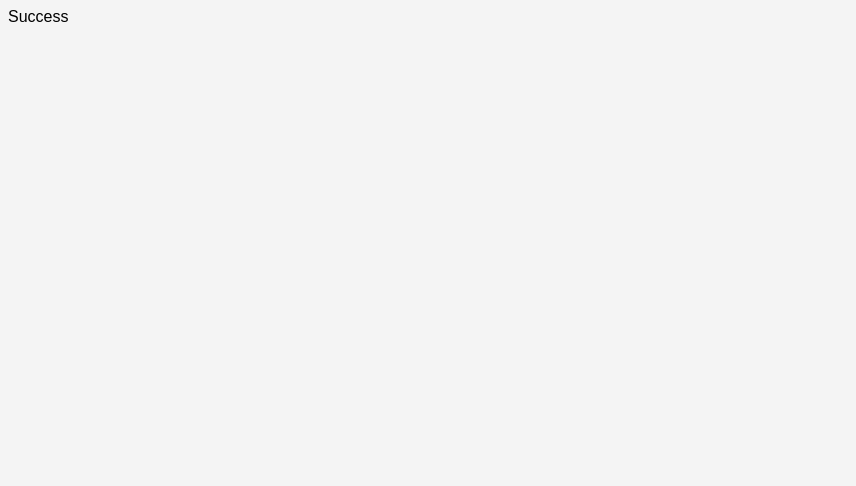
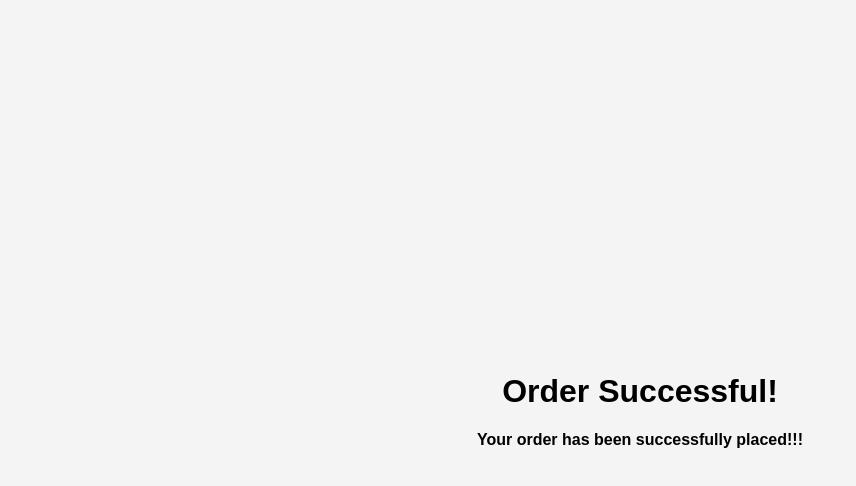
Before and after one commit to ARaihan66/HungryHub, a React (Vite) app: page /success in a window 1280 px wide. Shown: the top 486 px of the page, without its empty margins (0-856 px from the left). Built offline with nearby package versions, Linux system fonts and the light colour scheme.

Commit message:
Oder success page added

```diff
--- a/package.json
+++ b/package.json
@@ -15,6 +15,7 @@
     "react-dom": "^18.2.0",
     "react-hot-toast": "^2.4.1",
     "react-icons": "^5.0.1",
+    "react-loader-spinner": "^6.1.6",
     "react-redux": "^9.1.0",
     "react-router-dom": "^6.22.3"
   },
--- a/src/components/Cart.jsx
+++ b/src/components/Cart.jsx
@@ -3,7 +3,7 @@ import { AiOutlineClose } from "react-icons/ai";
 import { TiShoppingCart } from "react-icons/ti";
 import ItemCart from "./ItemCart";
 import { useSelector } from "react-redux";
-
+import { useNavigate } from "react-router-dom";
 
 const Cart = () => {
   const [activeCart, setActiveCart] = useState(false);
@@ -16,7 +16,7 @@ const Cart = () => {
     return totalPrice + item.qty * item.price;
   }, 0);
 
-
+  const navigate = useNavigate();
 
   return (
     <>
@@ -55,7 +55,10 @@ const Cart = () => {
             </h3>
             <hr />
 
-            <button className="font-bold text-white bg-green-500 py-2 px-3 rounded-lg w-[90vw] md:w-[20vw]">
+            <button
+              onClick={() => navigate("/success")}
+              className="font-bold cursor-pointer text-white bg-green-500 py-2 px-3 rounded-lg w-[90vw] md:w-[20vw]"
+            >
               Checkout
             </button>
           </div>
--- a/src/pages/Success.jsx
+++ b/src/pages/Success.jsx
@@ -1,11 +1,39 @@
-import React from 'react'
+import React, { useEffect } from "react";
+import { ThreeDots } from "react-loader-spinner";
+import { useState } from "react";
 
 const Success = () => {
+  const [loading, setLoading] = useState(true);
+
+  useEffect(() => {
+    setTimeout(() => {
+      setLoading(false);
+    }, 4000);
+  }, []);
+
   return (
-    <div>
-      Success
+    <div className="flex flex-col justify-center items-center	h-screen overflow-y-hidden">
+      {loading === true ? (
+        <ThreeDots
+          visible={true}
+          height="50"
+          width="80"
+          color="#4fa94d"
+          radius="9"
+          ariaLabel="three-dots-loading"
+          wrapperStyle={{}}
+          wrapperClass=""
+        />
+      ) : (
+        <div className="overflow-y-hidden">
+          <h1 className="font-bold text-center">Order Successful!</h1>
+          <p className="font-semibold text-l text-center">
+            Your order has been successfully placed!!!
+          </p>
+        </div>
+      )}
     </div>
-  )
-}
+  );
+};
 
-export default Success
+export default Success;
```
Also changed, not shown: 1 other file (tests, documents, lock files or other folders).
